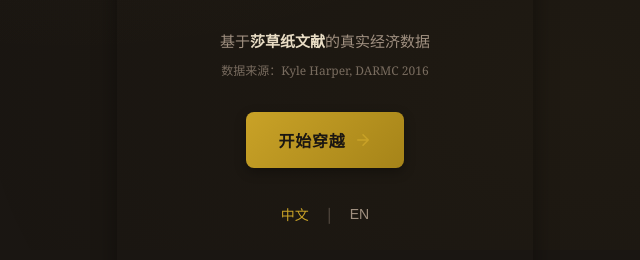
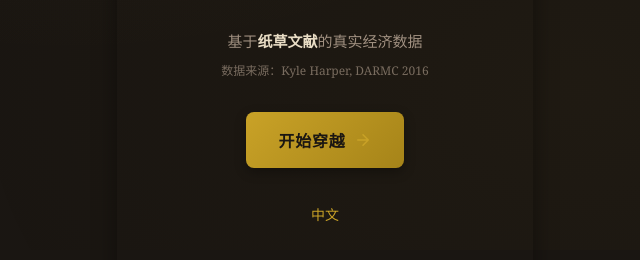
Before and after one commit to Petroslagos/zhanshaxian, a plain HTML site: page index.html in a window 1280 px wide. Shown: the part 550-810 px from the top of the page, without its empty margins (315-955 px from the left). Drawn offline with Linux system fonts and the light colour scheme; files whose address does not match are found by name.

Commit message:
Update index.html

```diff
--- a/index.html
+++ b/index.html
@@ -38,7 +38,7 @@
         </div>
 
         <div class="home-intro">
-          <p>基于<strong>莎草纸文献</strong>的真实经济数据</p>
+          <p>基于<strong>纸草文献</strong>的真实经济数据</p>
           <p class="intro-source">数据来源：Kyle Harper, DARMC 2016</p>
         </div>
 
@@ -49,8 +49,6 @@
 
         <div class="language-toggle">
           <button class="lang-btn active" data-lang="zh" onclick="App.setLanguage('zh')">中文</button>
-          <span class="lang-divider">|</span>
-          <button class="lang-btn" data-lang="en" onclick="App.setLanguage('en')">EN</button>
         </div>
       </div>
     </section>
```
